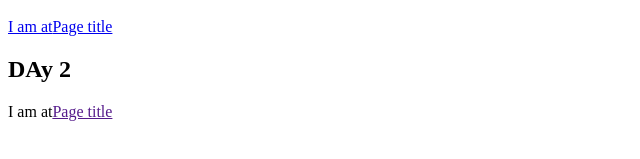
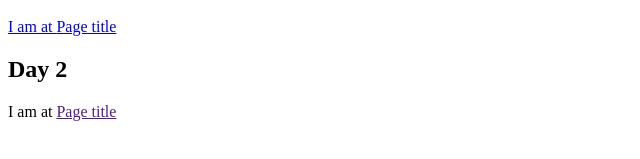
Before and after one commit to krayzii/krayzii.github.io, a plain HTML site: page progress.html in a window 1280 px wide. Shown: the part 147-306 px from the top of the page, 0-640 px from the left. Drawn offline with Linux system fonts and the light colour scheme.

Commit message:
Minor fixes to spelling :P

```diff
--- a/progress.html
+++ b/progress.html
@@ -7,10 +7,10 @@
 </head>
 <body>
     <h1>Summer Camp</h1>
-    <p>Back <a href=https://krayzii.github.io/</p>
+    <p>Back<a href=https://krayzii.github.io/</p>
     <h2>Day 1</h2>
-    <p>I am at<a href="https://www.freecodecamp.org/learn/2022/responsive-web-design/learn-basic-css-by-building-a-cafe-menu/step-17">Page title</a></p>
-    <h2>DAy 2</h2>
-    <p>I am at<a href="">Page title</a></p>
+    <p>I am at <a href="https://www.freecodecamp.org/learn/2022/responsive-web-design/learn-basic-css-by-building-a-cafe-menu/step-17">Page title</a></p>
+    <h2>Day 2</h2>
+    <p>I am at <a href="">Page title</a></p>
 </body>
 </html>
```
